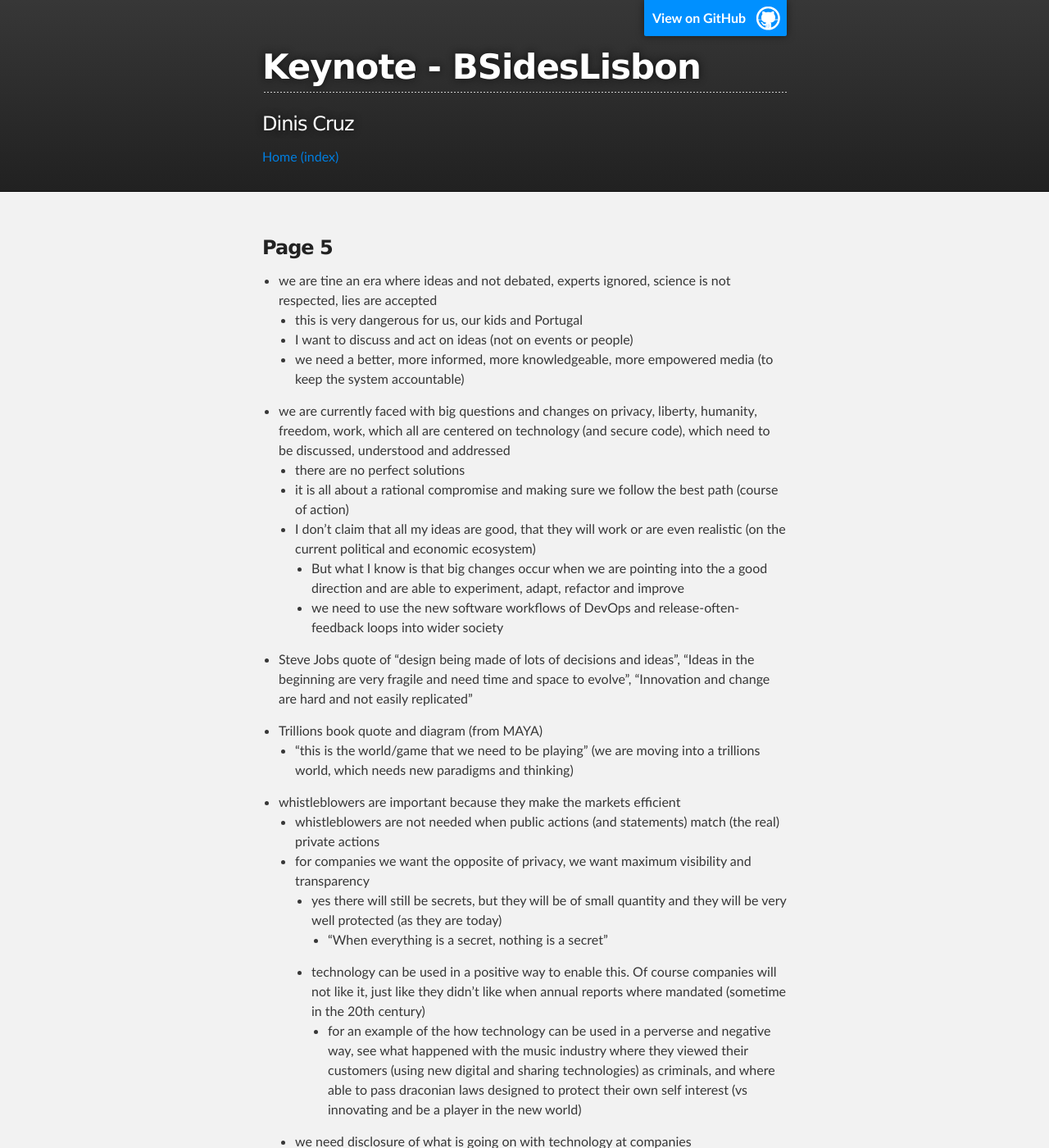
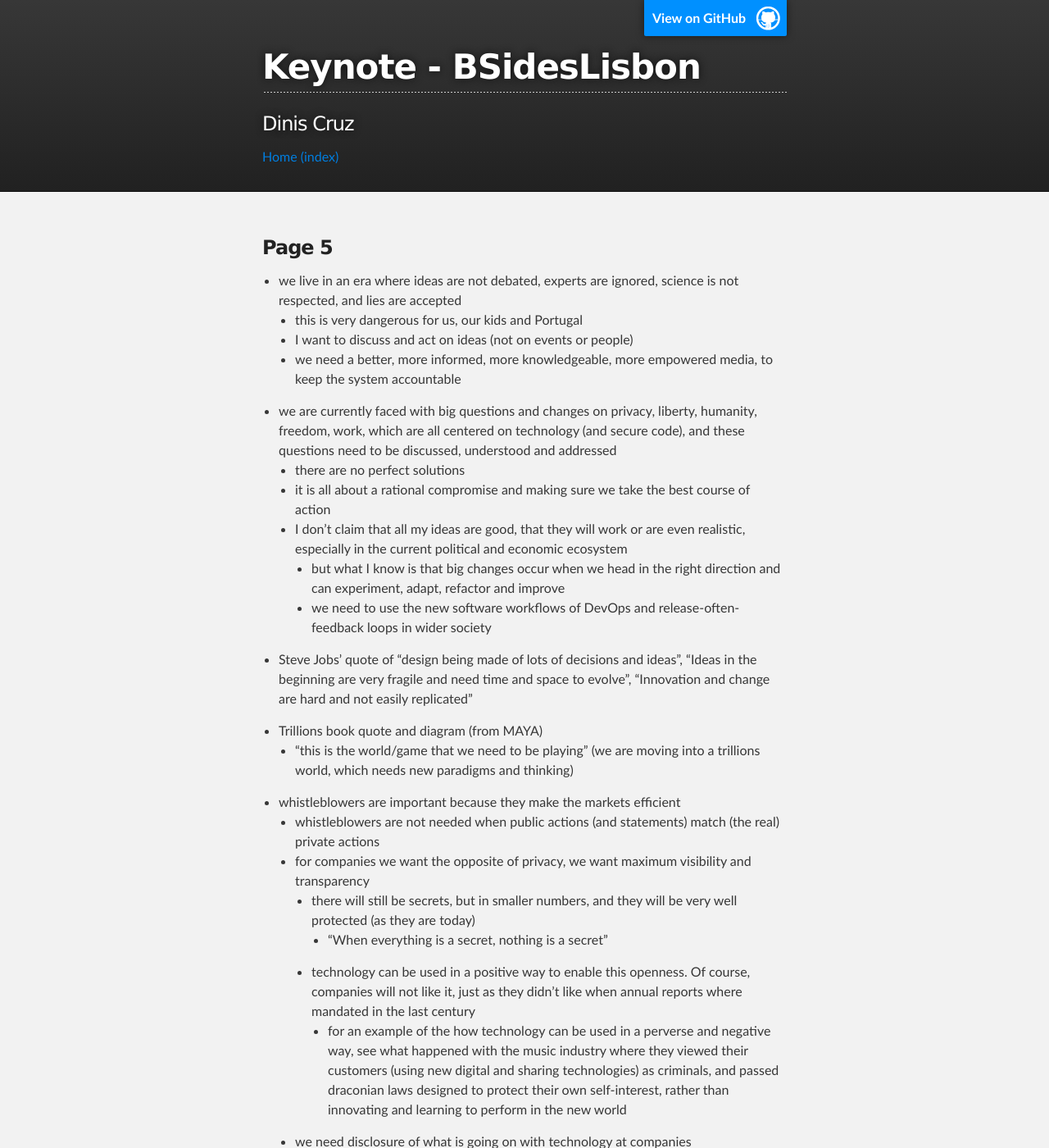
Before and after one commit to DinisCruz/Book_Hacking_Portugal, a Jekyll site: the page built from Draft-Notes/a-page-5.md, in a window 1280 px wide and 1400 px high. Shown: the whole window at 82% size. Built offline with Jekyll 4.4.1, drawn with Linux system fonts in a browser that asks for light colours; some of the changed text lies outside the part shown.

Commit message:
Update a-page-5.md

```diff
--- a/Draft-Notes/a-page-5.md
+++ b/Draft-Notes/a-page-5.md
@@ -6,19 +6,19 @@ type: draft
 
 ### Page 5
 
-* we are tine an era where ideas and not debated, experts ignored, science is not respected, lies are accepted
+* we live in an era where ideas are not debated, experts are ignored, science is not respected, and lies are accepted
   * this is very dangerous for us, our kids and Portugal
   * I want to discuss and act on ideas (not on events or people)
-  * we need a better, more informed, more knowledgeable, more empowered media (to keep the system accountable)
+  * we need a better, more informed, more knowledgeable, more empowered media, to keep the system accountable
 
-* we are currently faced with big questions and changes on privacy, liberty, humanity, freedom, work, which all are centered on technology (and secure code), which need to be discussed, understood and addressed
+* we are currently faced with big questions and changes on privacy, liberty, humanity, freedom, work, which are all centered on technology (and secure code), and these questions need to be discussed, understood and addressed
   * there are no perfect solutions
-  * it is all about a rational compromise and making sure we follow the best path (course of action)
-  * I don't claim that all my ideas are good, that they will work or are even realistic (on the current political and economic ecosystem)
-    * But what I know is that big changes occur when we are pointing into the a good direction and are able to experiment, adapt, refactor and improve
-    * we need to use the new software workflows of DevOps and release-often-feedback loops into wider society
+  * it is all about a rational compromise and making sure we take the best course of action
+  * I don't claim that all my ideas are good, that they will work or are even realistic, especially in the current political and economic ecosystem
+    * but what I know is that big changes occur when we head in the right direction and can experiment, adapt, refactor and improve
+    * we need to use the new software workflows of DevOps and release-often-feedback loops in wider society
 
-* Steve Jobs quote of "design being made of lots of decisions and ideas", "Ideas in the beginning are very fragile and need time and space to evolve", "Innovation and change are hard and not easily replicated"
+* Steve Jobs' quote of "design being made of lots of decisions and ideas", "Ideas in the beginning are very fragile and need time and space to evolve", "Innovation and change are hard and not easily replicated"
 
 * Trillions book quote and diagram  (from MAYA)
   * "this is the world/game that we need to be playing" (we are moving into a trillions world, which needs new paradigms and thinking)
@@ -26,15 +26,15 @@ type: draft
 * whistleblowers are important because they make the markets efficient
   * whistleblowers are not needed when public actions (and statements) match (the real) private actions
   * for companies we want the opposite of privacy, we want maximum visibility and transparency
-    * yes there will still be secrets, but they will be of small quantity and they will be very well protected (as they are today)
+    * there will still be secrets, but in smaller numbers, and they will be very well protected (as they are today)
       * "When everything is a secret, nothing is a secret"
-    * technology can be used in a positive way to enable this. Of course companies will not like it, just like they didn't like when annual reports where mandated (sometime in the 20th century)
-      * for an example of the how technology can be used in a perverse and negative way, see what happened with the music industry where they viewed their customers (using new digital and sharing technologies) as criminals, and where able to pass draconian laws designed to protect their own self interest (vs innovating and be a player in the new world)
+    * technology can be used in a positive way to enable this openness. Of course, companies will not like it, just as they didn't like when annual reports where mandated in the last century
+      * for an example of the how technology can be used in a perverse and negative way, see what happened with the music industry where they viewed their customers (using new digital and sharing technologies) as criminals, and passed draconian laws designed to protect their own self-interest, rather than innovating and learning to perform in the new world
 
   * we need disclosure of what is going on with technology at companies
-    * companies today (even open source ones) don't have to disclose what is really going on
+    * companies today (even open source ones) don't have to offer full disclosure
     * the market doesn't work (and reward good and ethical players)
     * we have a market for lemons
     * we need to use the power of markets to make Government and Companies to play fairly and correctly
     * use Government purchasing power to define rules of engagement
-      * if the EU doesn't like it, then sue the European Union (it's time that we push some of our rules and ideas into the table)
+      * if the EU doesn't like it, then sue the European Union (it's time that we pushed some of our rules and ideas onto the table)
```
